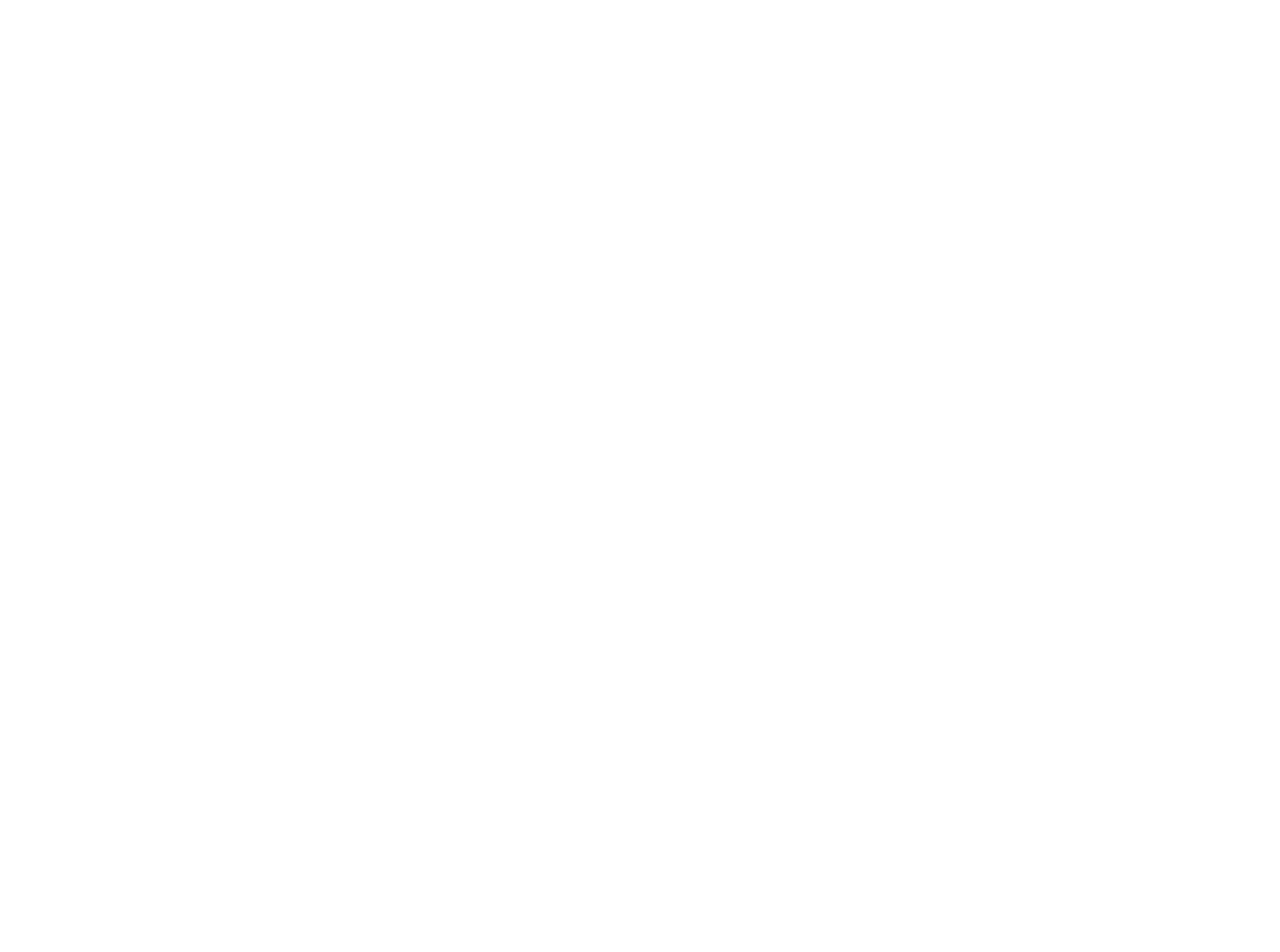
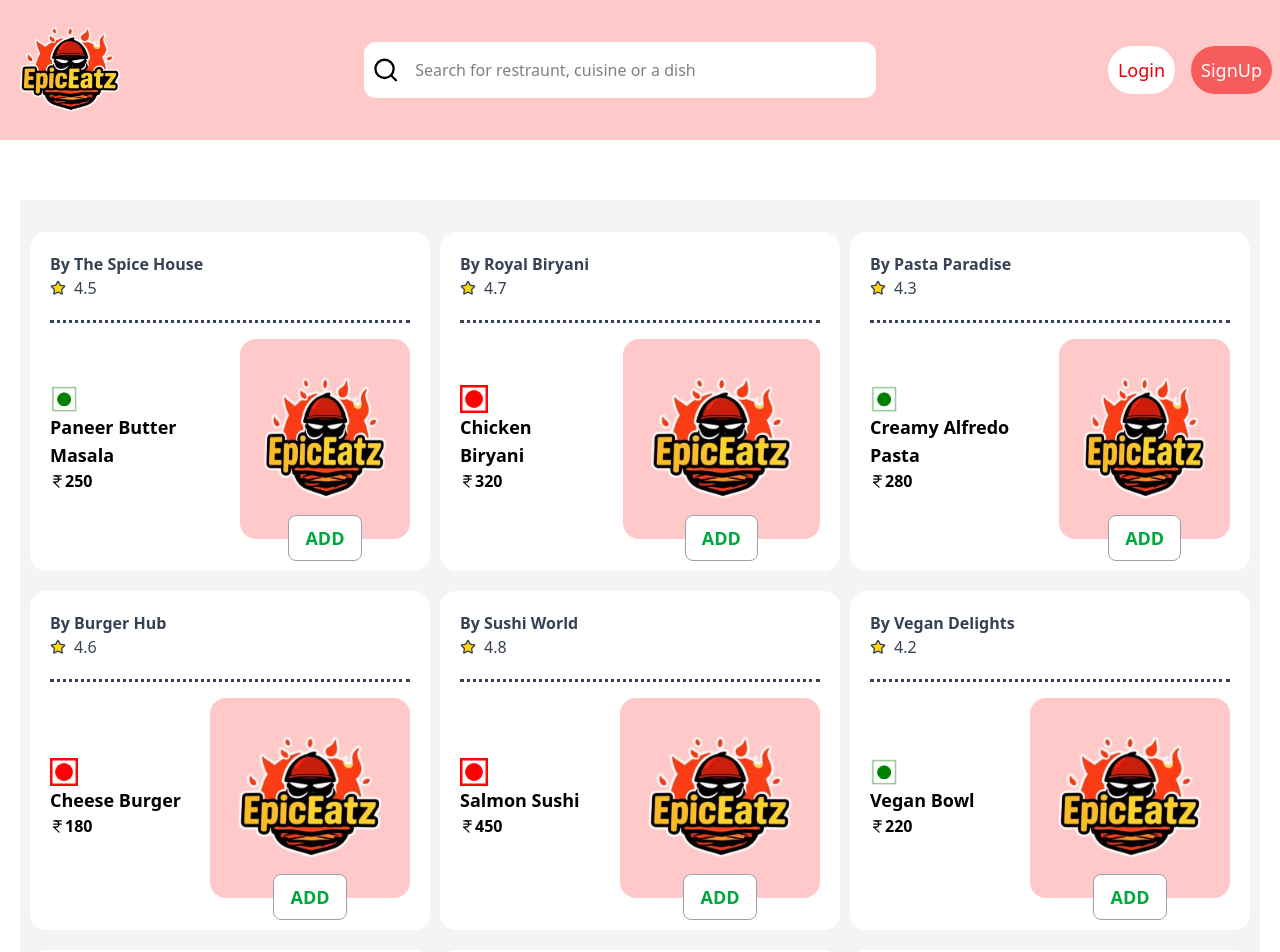
Before and after one commit to Promit-Biswas3361/EpicEatz, a React (Vite) app: page /dish/1 in a window 1280 px wide. Before the commit this address had no page. Shown: the top 952 px of the page. Before the commit the page ends 800 px from the top, so only its background shows below. Built offline with nearby package versions, Linux system fonts and the light colour scheme.

Commit message:
Search for dishes handled

```diff
--- a/src/App.jsx
+++ b/src/App.jsx
@@ -1,8 +1,8 @@
-import { useState } from "react";
 import { BrowserRouter as Router, Routes, Route } from "react-router-dom";
 import Landing from "./Frontend/Landing";
 import Login from "./Frontend/Login";
 import Signup from "./Frontend/Signup";
+import Search from "./Frontend/Search";
 
 function App() {
   return (
@@ -11,9 +11,15 @@
         <Route path="/" element={<Landing />} />
         <Route path="/login" element={<Login />} />
         <Route path="/register" element={<Signup />} />
+        <Route path="/dish/:id" element={<Search />} />
+        <Route path="/restaurant/:id" element={<Search />} />
       </Routes>
     </Router>
   );
 }
 
 export default App;
+
+//To tackle the problem of routing make 2 separate calls
+// to the Database...one for matching dishes and if it return null then
+// another for matching restraunt name & then redirect accordingly.
--- a/src/Frontend/FoodCard.jsx
+++ b/src/Frontend/FoodCard.jsx
@@ -1,15 +1,72 @@
-import React from "react";
-import Burger from "../assets/salad.png";
+import React, { useState } from "react";
+import { Star } from "lucide-react";
+import { IndianRupee } from "lucide-react";
+import veg from "../assets/veg.png";
+import nonveg from "../assets/nonveg.jpg";
 
-const FoodCard = ({ name, url }) => {
+const FoodCard = ({ dish }) => {
+  const [count, setCount] = useState(0);
+
   return (
-    <div className="cursor-pointer text-center w-max-45 h-auto mx-3 md:mx-5 lg:mx-7 mb-10">
-      <img
-        src={url}
-        alt={name}
-        className="rounded-[50%] overflow-hidden h-35 w-35 lg:h-37 lg:w-37"
-      />
-      <p className="text-lg">{name}</p>
+    <div className="flex flex-col bg-white p-5 rounded-2xl w-80 lg:w-100 mb-5">
+      <div className="flex flex-col pb-5 border-b-3 border-dotted text-gray-700">
+        <p className="font-bold">By {dish.restaurant_name}</p>
+        <div className="flex flex-row items-center">
+          <Star size={16} fill="gold"/>
+          <p className="ml-2">{dish.restaurant_rating}</p>
+        </div>
+      </div>
+      <div className="flex flex-row items-center mt-4 mb-3 justify-between">
+        <div className="flex flex-col mr-6">
+          {dish.item.category == "Veg" && (
+            <img src={veg} alt="Veg" className="h-7 w-7" />
+          )}
+          {dish.item.category == "Non Veg" && (
+            <img src={nonveg} alt="Non Veg" className="h-7 w-7" />
+          )}
+          <p className="text-lg font-bold">{dish.item.name}</p>
+          <div className="flex flex-row items-center">
+            <IndianRupee size={15} />
+            <p className="font-semibold"> {dish.item.price} </p>
+          </div>
+        </div>
+        <div className="flex flex-col items-center relative">
+          <div className="rounded-2xl overflow-hidden">
+            <img
+              src="/EpicEatz_logo.png"
+              alt={dish.item.name}
+              className="h-50 w-auto bg-red-200"
+            />
+          </div>
+
+          <div className="bg-white border-1 border-gray-400 py-2 px-4 rounded-lg absolute bottom-[-22px] text-lg font-bold text-green-600">
+            {count > 0 ? (
+              <div className="flex flex-row justify-between">
+                <button
+                  className="cursor-pointer mr-5"
+                  onClick={() => setCount(count - 1)}
+                >
+                  -
+                </button>
+                <p>{count}</p>
+                <button
+                  className="cursor-pointer ml-5"
+                  onClick={() => setCount(count + 1)}
+                >
+                  +
+                </button>
+              </div>
+            ) : (
+              <button
+                className="cursor-pointer"
+                onClick={() => setCount(count + 1)}
+              >
+                ADD
+              </button>
+            )}
+          </div>
+        </div>
+      </div>
     </div>
   );
 };
--- a/src/Frontend/Landing.jsx
+++ b/src/Frontend/Landing.jsx
@@ -1,6 +1,6 @@
 import React from "react";
 import NavbarLanding from "./NavbarLanding";
-import FoodCard from "./FoodCard";
+import PopularItems from "./PopularItems";
 import biryani from "../assets/Biryani.png";
 import burger from "../assets/burger.png";
 import cake from "../assets/cake.png";
@@ -15,7 +15,6 @@
 import pasta from "../assets/pasta.png";
 import bhature from "../assets/Chhole_Bhature.png";
 import khichdi from "../assets/khichdi.png";
-import Navbar from "./Navbar";
 import Footer from "./Footer";
 
 const foodItems = [
@@ -45,7 +44,7 @@
         <p className="text-2xl font-bold mb-7">What's on your mind?</p>
         <div className="flex flex-row flex-wrap justify-evenly">
           {foodItems.map((item) => (
-            <FoodCard key={item.id} name={item.name} url={item.url} />
+            <PopularItems key={item.id} name={item.name} url={item.url} />
           ))}
         </div>
       </div>
--- a/src/Frontend/Navbar.jsx
+++ b/src/Frontend/Navbar.jsx
@@ -72,7 +72,7 @@
             Login
           </NavLink>
           <NavLink
-            to="/signup"
+            to="/register"
             className="text-white md:text-lg bg-[#f75c5c] p-2.5 rounded-r-full rounded-l-full mx-2 hover:bg-red-500"
           >
             SignUp
--- /dev/null
+++ b/src/Frontend/PopularItems.jsx
@@ -0,0 +1,16 @@
+import React from "react";
+
+const PopularItems = ({ name, url }) => {
+  return (
+    <div className="cursor-pointer text-center w-max-45 h-auto mx-3 md:mx-5 lg:mx-7 mb-10">
+      <img
+        src={url}
+        alt={name}
+        className="rounded-[50%] overflow-hidden h-35 w-35 lg:h-37 lg:w-37"
+      />
+      <p className="text-lg">{name}</p>
+    </div>
+  );
+};
+
+export default PopularItems;
--- /dev/null
+++ b/src/Frontend/Search.jsx
@@ -0,0 +1,211 @@
+import React, { useState } from "react";
+import Navbar from "./Navbar";
+import Footer from "./Footer";
+import { useLocation } from "react-router-dom";
+import FoodCard from "./FoodCard";
+
+const searchResult = [
+  {
+    id: 1,
+    restaurant_name: "The Spice House",
+    restaurant_rating: 4.5,
+    item: {
+      name: "Paneer Butter Masala",
+      price: 250,
+      category: "Veg",
+      img: "https://example.com/paneer-butter-masala.jpg"
+    }
+  },
+  {
+    id: 2,
+    restaurant_name: "Royal Biryani",
+    restaurant_rating: 4.7,
+    item: {
+      name: "Chicken Biryani",
+      price: 320,
+      category: "Non Veg",
+      img: "https://example.com/chicken-biryani.jpg"
+    }
+  },
+  {
+    id: 3,
+    restaurant_name: "Pasta Paradise",
+    restaurant_rating: 4.3,
+    item: {
+      name: "Creamy Alfredo Pasta",
+      price: 280,
+      category: "Veg",
+      img: "https://example.com/alfredo-pasta.jpg"
+    }
+  },
+  {
+    id: 4,
+    restaurant_name: "Burger Hub",
+    restaurant_rating: 4.6,
+    item: {
+      name: "Cheese Burger",
+      price: 180,
+      category: "Non Veg",
+      img: "https://example.com/cheese-burger.jpg"
+    }
+  },
+  {
+    id: 5,
+    restaurant_name: "Sushi World",
+    restaurant_rating: 4.8,
+    item: {
+      name: "Salmon Sushi",
+      price: 450,
+      category: "Non Veg",
+      img: "https://example.com/salmon-sushi.jpg"
+    }
+  },
+  {
+    id: 6,
+    restaurant_name: "Vegan Delights",
+    restaurant_rating: 4.2,
+    item: {
+      name: "Vegan Bowl",
+      price: 220,
+      category: "Veg",
+      img: "https://example.com/vegan-bowl.jpg"
+    }
+  },
+  {
+    id: 7,
+    restaurant_name: "Tandoori Nights",
+    restaurant_rating: 4.5,
+    item: {
+      name: "Tandoori Chicken",
+      price: 350,
+      category: "Non Veg",
+      img: "https://example.com/tandoori-chicken.jpg"
+    }
+  },
+  {
+    id: 8,
+    restaurant_name: "Pizza Mania",
+    restaurant_rating: 4.6,
+    item: {
+      name: "Margherita Pizza",
+      price: 300,
+      category: "Veg",
+      img: "https://example.com/margherita-pizza.jpg"
+    }
+  },
+  {
+    id: 9,
+    restaurant_name: "Street Chaat",
+    restaurant_rating: 4.1,
+    item: {
+      name: "Pani Puri",
+      price: 80,
+      category: "Veg",
+      img: "https://example.com/pani-puri.jpg"
+    }
+  },
+  {
+    id: 10,
+    restaurant_name: "Steak House",
+    restaurant_rating: 4.9,
+    item: {
+      name: "Grilled Steak",
+      price: 600,
+      category: "Non Veg",
+      img: "https://example.com/grilled-steak.jpg"
+    }
+  },
+  {
+    id: 11,
+    restaurant_name: "South Indian Spice",
+    restaurant_rating: 4.4,
+    item: {
+      name: "Masala Dosa",
+      price: 150,
+      category: "Veg",
+      img: "https://example.com/masala-dosa.jpg"
+    }
+  },
+  {
+    id: 12,
+    restaurant_name: "Seafood Delight",
+    restaurant_rating: 4.7,
+    item: {
+      name: "Garlic Butter Prawns",
+      price: 500,
+      category: "Non Veg",
+      img: "https://example.com/garlic-prawns.jpg"
+    }
+  },
+  {
+    id: 13,
+    restaurant_name: "Dessert Heaven",
+    restaurant_rating: 4.3,
+    item: {
+      name: "Chocolate Lava Cake",
+      price: 220,
+      category: "Veg",
+      img: "https://example.com/lava-cake.jpg"
+    }
+  },
+  {
+    id: 14,
+    restaurant_name: "BBQ Nation",
+    restaurant_rating: 4.6,
+    item: {
+      name: "BBQ Chicken Wings",
+      price: 270,
+      category: "Non Veg",
+      img: "https://example.com/bbq-wings.jpg"
+    }
+  },
+  {
+    id: 15,
+    restaurant_name: "Café Mocha",
+    restaurant_rating: 4.2,
+    item: {
+      name: "Cappuccino",
+      price: 150,
+      category: "Veg",
+      img: "https://example.com/cappuccino.jpg"
+    }
+  }
+];
+
+
+
+const Search = () => {
+//   const [searchResult, setSearchResult] = useState(null);
+  const location = useLocation();
+  const isDish = location.pathname.startsWith("/dish");
+  const isRestaurant = location.pathname.startsWith("/restaurant");
+
+  return (
+    <div className="min-h-screen flex flex-col">
+      <Navbar />
+
+      <div className="flex-grow mt-15 mx-5">
+        {searchResult ? (
+          <>
+            {isDish && (
+                <div className="flex flex-row flex-wrap justify-evenly bg-gray-100 py-8 rounded">
+                    {searchResult.map((item) => (
+                        <FoodCard key={item.id} dish={item}/>
+                    ))}
+                </div>
+            )}
+            {isRestaurant && <p>Searched Restaurants</p>}
+          </>
+        ) : (
+          <p className="text-lg font-semibold">
+            Oops! We couldn't find what you were looking for.
+          </p>
+        )}
+      </div>
+
+      <Footer />
+    </div>
+  );
+};
+
+export default Search;
```
Also changed, not shown: src/assets/nonveg.jpg (added), src/assets/veg.png (added).
